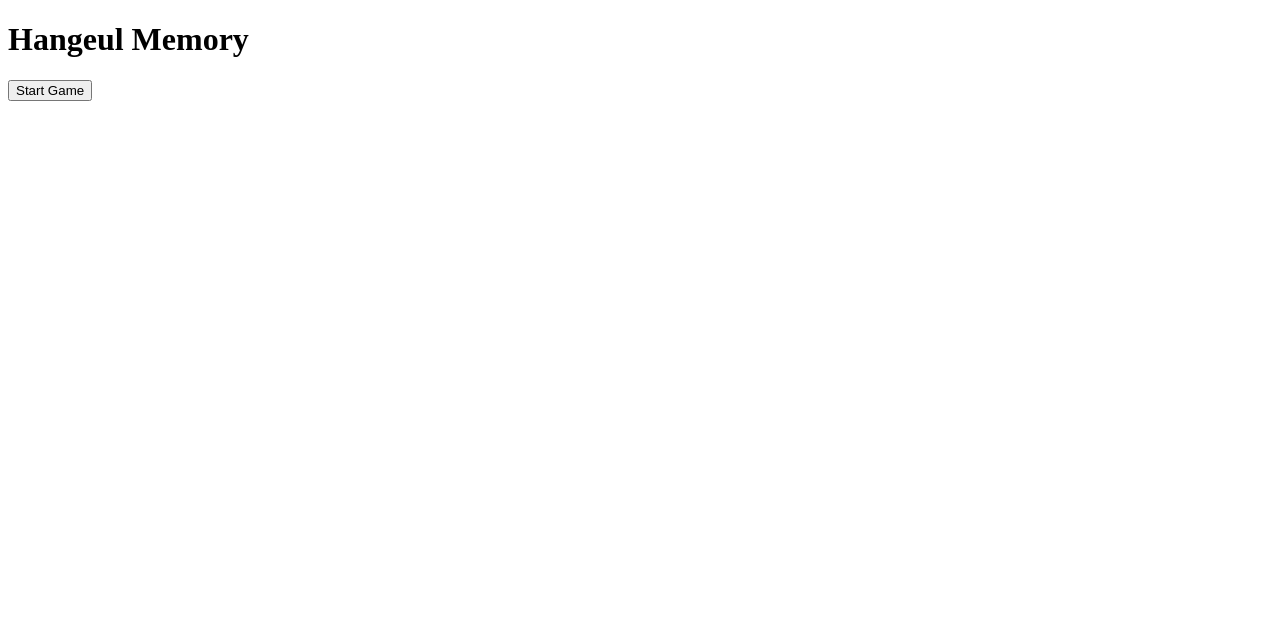
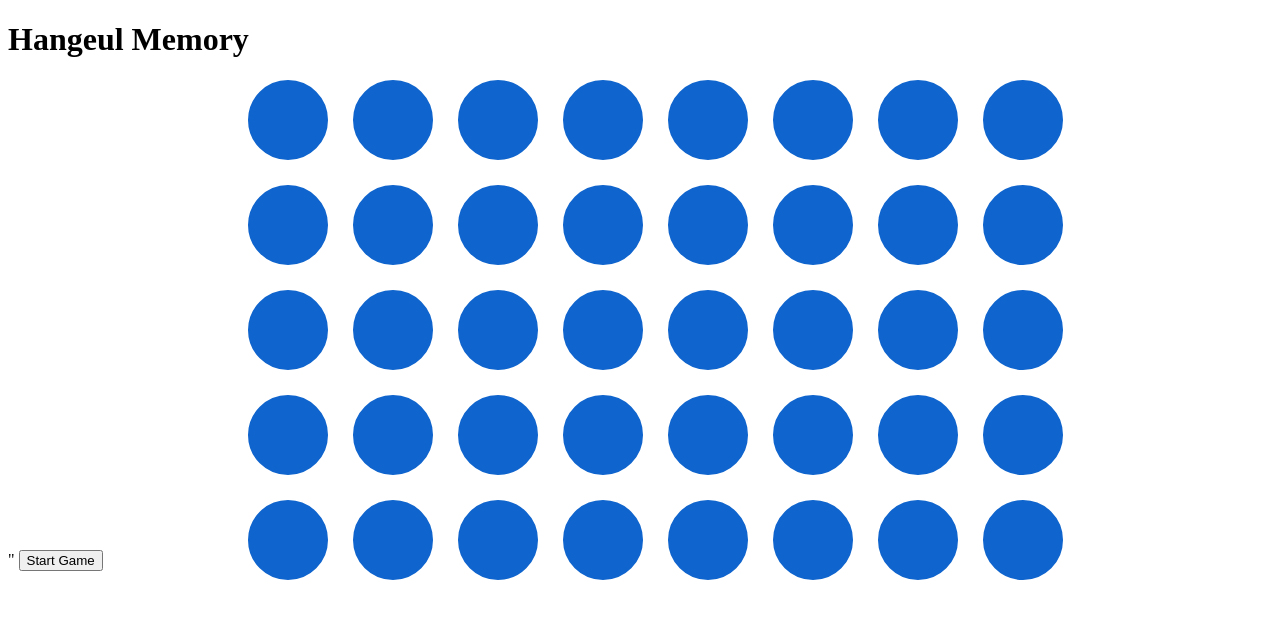
Before and after one commit to Chanshirecat/HangeulMemory, a Nuxt app in the folder Korean_memory/: page /game in a window 1280 px wide. Shown: the top 618 px of the page. Built offline with nearby package versions, Linux system fonts and the light colour scheme.

Commit message:
added game board with colours

```diff
--- a/Korean_memory/pages/game.vue
+++ b/Korean_memory/pages/game.vue
@@ -1,6 +1,67 @@
 <template>
     <div>
       <h1>Hangeul Memory</h1>
+      <section class="game-board">
+        <div class="card"></div>
+        <div class="card"></div>
+        <div class="card"></div>
+        <div class="card"></div>
+        <div class="card"></div>
+        <div class="card"></div>
+        <div class="card"></div>
+        <div class="card"></div>
+        <div class="card"></div>
+        <div class="card"></div>
+        <div class="card"></div>
+        <div class="card"></div>
+        <div class="card"></div>
+        <div class="card"></div>
+        <div class="card"></div>
+        <div class="card"></div>
+        <div class="card"></div>
+        <div class="card"></div>
+        <div class="card"></div>
+        <div class="card"></div>
+        <div class="card"></div>
+        <div class="card"></div>
+        <div class="card"></div>
+        <div class="card"></div>
+        <div class="card"></div>
+        <div class="card"></div>
+        <div class="card"></div>
+        <div class="card"></div>
+        <div class="card"></div>
+        <div class="card"></div>
+        <div class="card"></div>
+        <div class="card"></div>
+        <div class="card"></div>
+        <div class="card"></div>
+        <div class="card"></div>
+        <div class="card"></div>
+        <div class="card"></div>
+        <div class="card"></div>
+        <div class="card"></div>
+        <div class="card"></div>
+      </section>"
       <button>Start Game</button>
     </div>
   </template>
+
+<style>
+#app {
+}
+
+.card {
+  border: 40px solid #0F64CD;
+  border-radius: 100px;
+}
+
+.game-board {
+  display: grid;
+  grid-template-columns: 50px 50px 50px 50px 50px 50px 50px 50px;
+  grid-template-rows: 50px 50px 50px 50px 50px;
+  grid-column-gap: 55px;
+  grid-row-gap: 55px;
+  justify-content: center;
+}
+</style>
```
